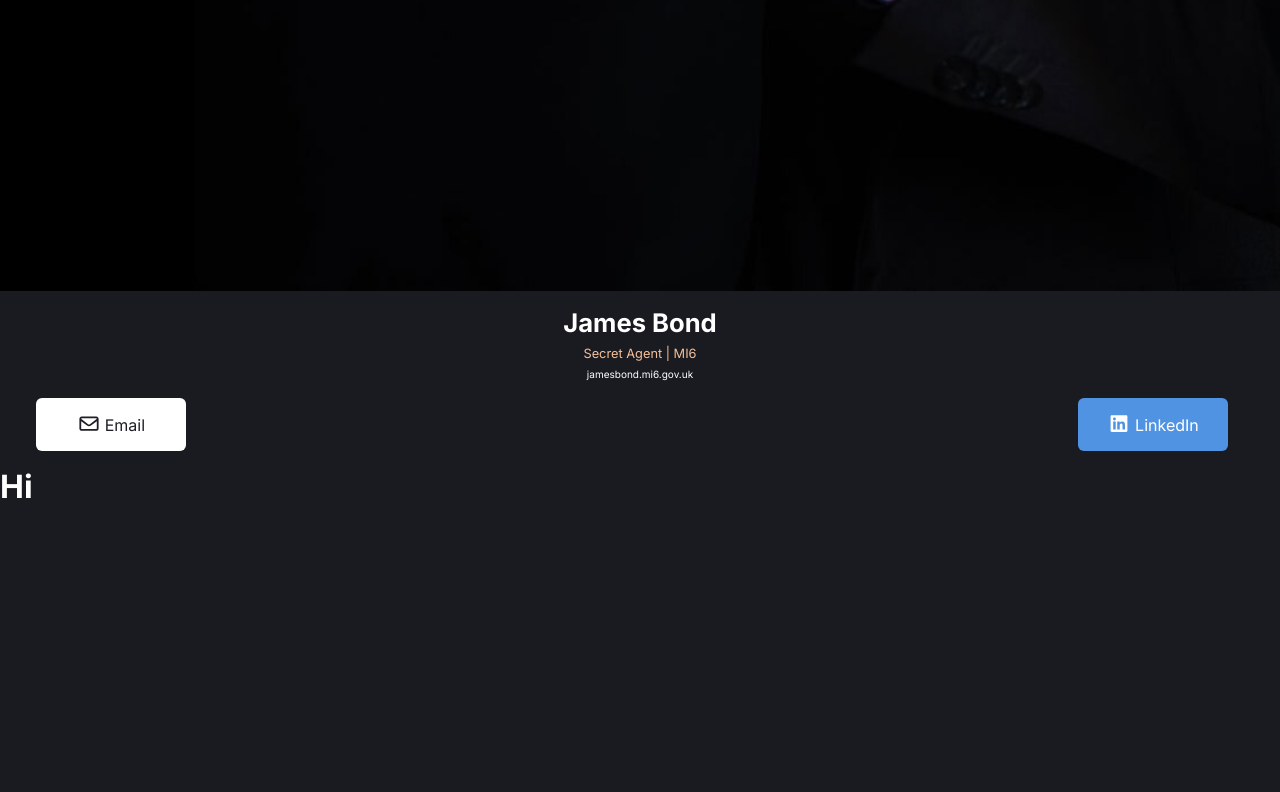
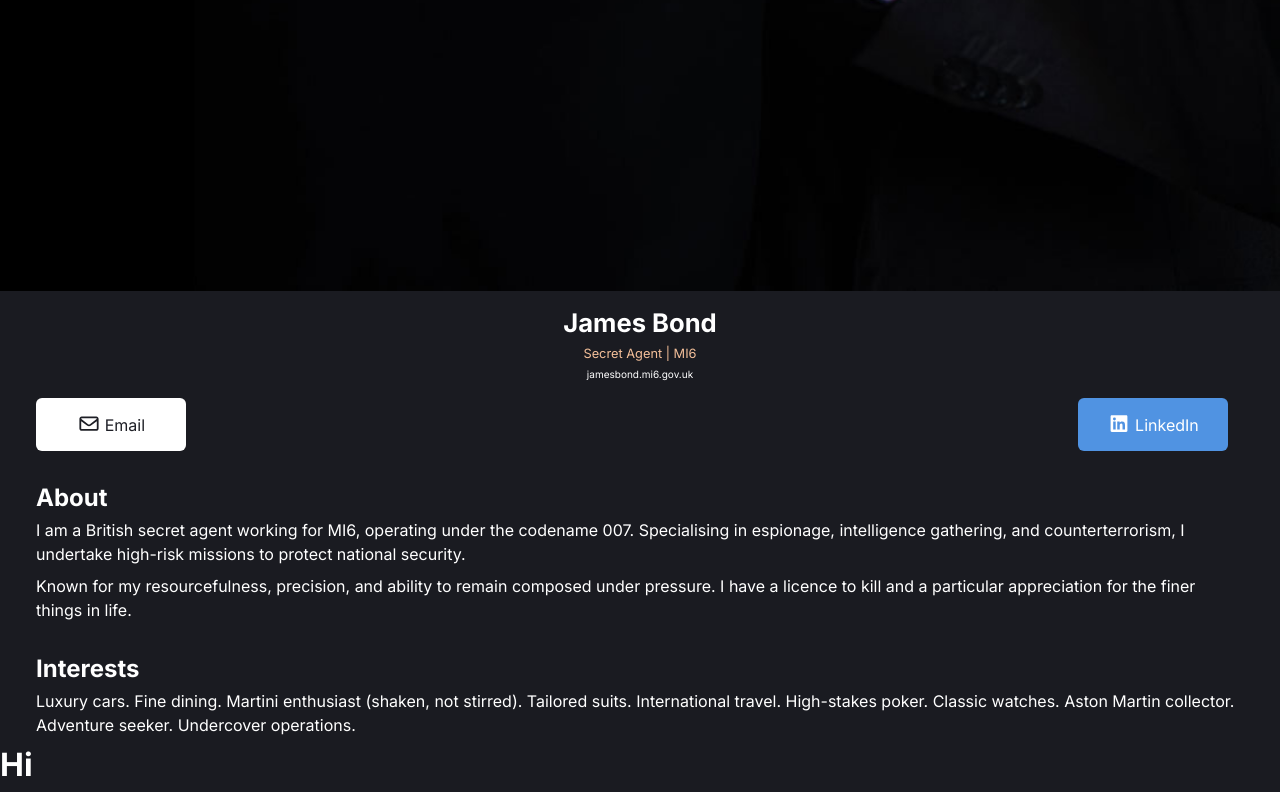
Before and after one commit to BobaBinks/React-Business-Card, a React (Vite) app: page / in a window 1280 px wide. Shown: the part 989-1781 px from the top of the page. Before the commit the page ends 1503 px from the top, so only its background shows below. Built offline with nearby package versions, Linux system fonts and the light colour scheme.

Commit message:
Added Interest Component

```diff
--- a/components/Interest.jsx
+++ b/components/Interest.jsx
@@ -0,0 +1,14 @@
+import React from 'react'
+
+const Interest = () => {
+  return (
+    <>
+      <section className='interest-section container'>
+        <h2>Interests</h2>
+        <p>Luxury cars. Fine dining. Martini enthusiast (shaken, not stirred). Tailored suits. International travel. High-stakes poker. Classic watches. Aston Martin collector. Adventure seeker. Undercover operations.</p>
+      </section>
+    </>
+  )
+}
+
+export default Interest
--- a/src/App.jsx
+++ b/src/App.jsx
@@ -18,8 +18,8 @@ function App() {
   return (
     <>
       <Info />
-      {/* <About />
-      <Interest /> */}
+      <About />
+      <Interest />
       <h1>Hi</h1>
     </>
   )
```
